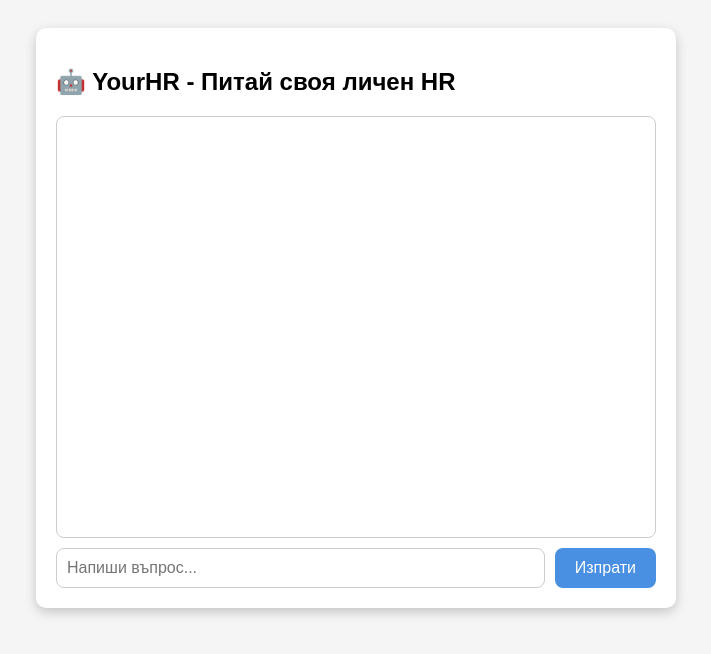
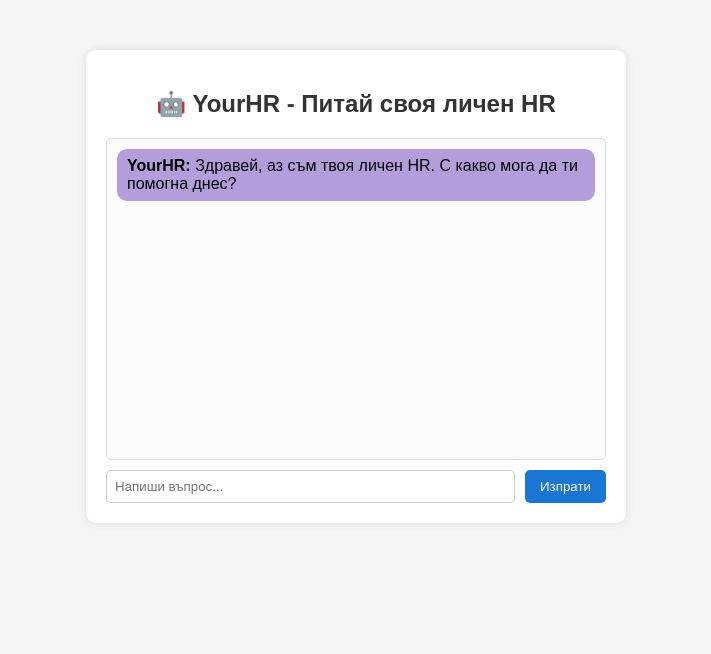
Before and after one commit to goldie1314/HR4U, a plain HTML site: page index.html in a window 1280 px wide. Shown: the whole page, without its empty margins (284-995 px from the left). Drawn offline with Linux system fonts and the light colour scheme.

Commit message:
Update index.html

```diff
--- a/index.html
+++ b/index.html
@@ -2,80 +2,95 @@
 <html lang="bg">
 <head>
   <meta charset="UTF-8">
+  <meta name="viewport" content="width=device-width, initial-scale=1.0">
   <title>YourHR Chatbot</title>
   <style>
     body {
       font-family: Arial, sans-serif;
-      padding: 20px;
-      background-color: #f5f5f5;
+      background: #f5f5f5;
+      display: flex;
+      justify-content: center;
+      margin-top: 50px;
     }
-    .chat-container {
-      max-width: 600px;
-      margin: 0 auto;
+    .chatbox {
+      width: 500px;
       background: white;
       border-radius: 10px;
+      box-shadow: 0 0 10px rgba(0,0,0,0.1);
       padding: 20px;
-      box-shadow: 0 4px 12px rgba(0, 0, 0, 0.2);
     }
-    .messages {
-      border: 1px solid #ccc;
+    .chatbox h2 {
+      text-align: center;
+      color: #333;
+    }
+    #messages {
+      border: 1px solid #ddd;
+      border-radius: 5px;
+      height: 300px;
+      overflow-y: auto;
       padding: 10px;
-      height: 400px;
-      overflow-y: auto;
       margin-bottom: 10px;
-      border-radius: 8px;
-      background-color: #fff;
+      background: #fafafa;
     }
-    .input-container {
+    .message {
+      margin-bottom: 10px;
+    }
+    .user {
+      background: #ffe066;
+      padding: 8px 10px;
+      border-radius: 10px;
+      display: inline-block;
+    }
+    .bot {
+      background: #b39ddb;
+      padding: 8px 10px;
+      border-radius: 10px;
+      display: inline-block;
+    }
+    #inputArea {
       display: flex;
-      gap: 10px;
     }
-    .input-container input {
+    #inputField {
       flex: 1;
-      padding: 10px;
-      font-size: 16px;
-      border-radius: 8px;
+      padding: 8px;
+      border-radius: 5px;
       border: 1px solid #ccc;
     }
-    .input-container button {
-      padding: 10px 20px;
-      background-color: #4A90E2;
+    button {
+      margin-left: 10px;
+      padding: 8px 15px;
+      background: #1976d2;
       color: white;
-      font-size: 16px;
       border: none;
-      border-radius: 8px;
+      border-radius: 5px;
       cursor: pointer;
-    }
-    .input-container button:hover {
-      background-color: #357ABD;
     }
   </style>
 </head>
 <body>
-
-<div class="chat-container">
+  <div class="chatbox">
     <h2>🤖 YourHR - Питай своя личен HR</h2>
-  <div class="messages" id="messages"></div>
-
-  <div class="input-container">
-    <input type="text" id="userInput" placeholder="Напиши въпрос...">
+    <div id="messages">
+      <div class="message bot"><strong>YourHR:</strong> Здравей, аз съм твоя личен HR. С какво мога да ти помогна днес?</div>
+    </div>
+    <div id="inputArea">
+      <input type="text" id="inputField" placeholder="Напиши въпрос..." />
       <button onclick="sendMessage()">Изпрати</button>
     </div>
   </div>
 
   <script>
-const apiKey = "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";
+    async function sendMessage() {
+      const inputField = document.getElementById("inputField");
+      const messages = document.getElementById("messages");
+      const userMessage = inputField.value;
 
-async function sendMessage() {
-  const inputField = document.getElementById('userInput');
-  const messages = document.getElementById('messages');
-  const userMessage = inputField.value;
       if (!userMessage.trim()) return;
 
       // Покажи съобщението на потребителя
-  messages.innerHTML += `<div><strong>Ти:</strong> ${userMessage}</div>`;
+      messages.innerHTML += `<div class="message user"><strong>Ти:</strong> ${userMessage}</div>`;
+      messages.scrollTop = messages.scrollHeight;
 
-  // Изпрати въпроса към OpenAI
       try {
         const response = await fetch("https://hr-4-u.vercel.app/api/chat", {
           method: "POST",
@@ -86,17 +101,16 @@ async function sendMessage() {
         });
 
         const data = await response.json();
-    const botReply = data.choices?.[0]?.message?.content || "Извинявай, не успях да отговоря в момента.";
+        const botReply = data.reply || "Нямам отговор към момента.";
 
-    messages.innerHTML += `<div><strong>YourHR:</strong> ${botReply}</div>`;
+        messages.innerHTML += `<div class="message bot"><strong>YourHR:</strong> ${botReply}</div>`;
         messages.scrollTop = messages.scrollHeight;
       } catch (error) {
-    messages.innerHTML += `<div><strong>YourHR:</strong> Грешка при връзката. Опитай пак по-късно.</div>`;
+        messages.innerHTML += `<div class="message bot"><strong>YourHR:</strong> Грешка при връзката. Опитай пак по-късно.</div>`;
       }
 
       inputField.value = "";
     }
   </script>
-
 </body>
 </html>
```
Lines whose indentation alone changed are shown as unchanged.
